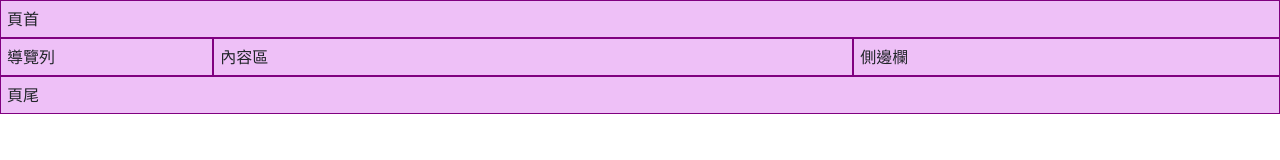
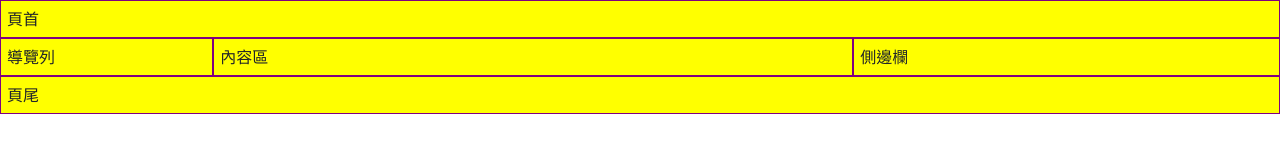
Before and after one commit to BubbleYo87/1411122031, a plain HTML site: page ch_07/01.html in a window 1280 px wide. Drawn offline with Linux system fonts and the light colour scheme.

Commit message:
Update 01.html

```diff
--- a/ch_07/01.html
+++ b/ch_07/01.html
@@ -9,7 +9,7 @@
     <style>
         .box {
             border: 1px solid purple;
-            background: #eec0f7;
+            background: #ffff00;
             padding: 6px;
             text-align: left;
         }
```
